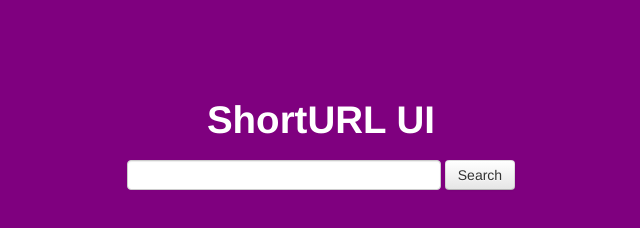
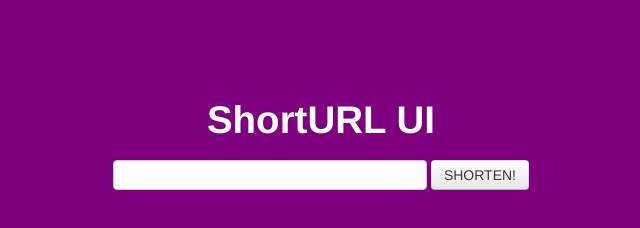
Before and after one commit to seanbollin/shorturl-ui, a website: page public/index.html in a window 1280 px wide. Shown: the whole page, without its empty margins (319-959 px from the left). Drawn offline with Linux system fonts and the light colour scheme.

Commit message:
verbage change on button

```diff
--- a/public/index.html
+++ b/public/index.html
@@ -18,7 +18,7 @@
     <h1>ShortURL UI</h1>
     <form class="form-search">
       <input type="text" class="input-medium to-short">
-      <button type="submit" class="btn">Search</button>
+      <button type="submit" class="btn">SHORTEN!</button>
     </form>
     <div class="shorturl"></div>
   </div>
```
